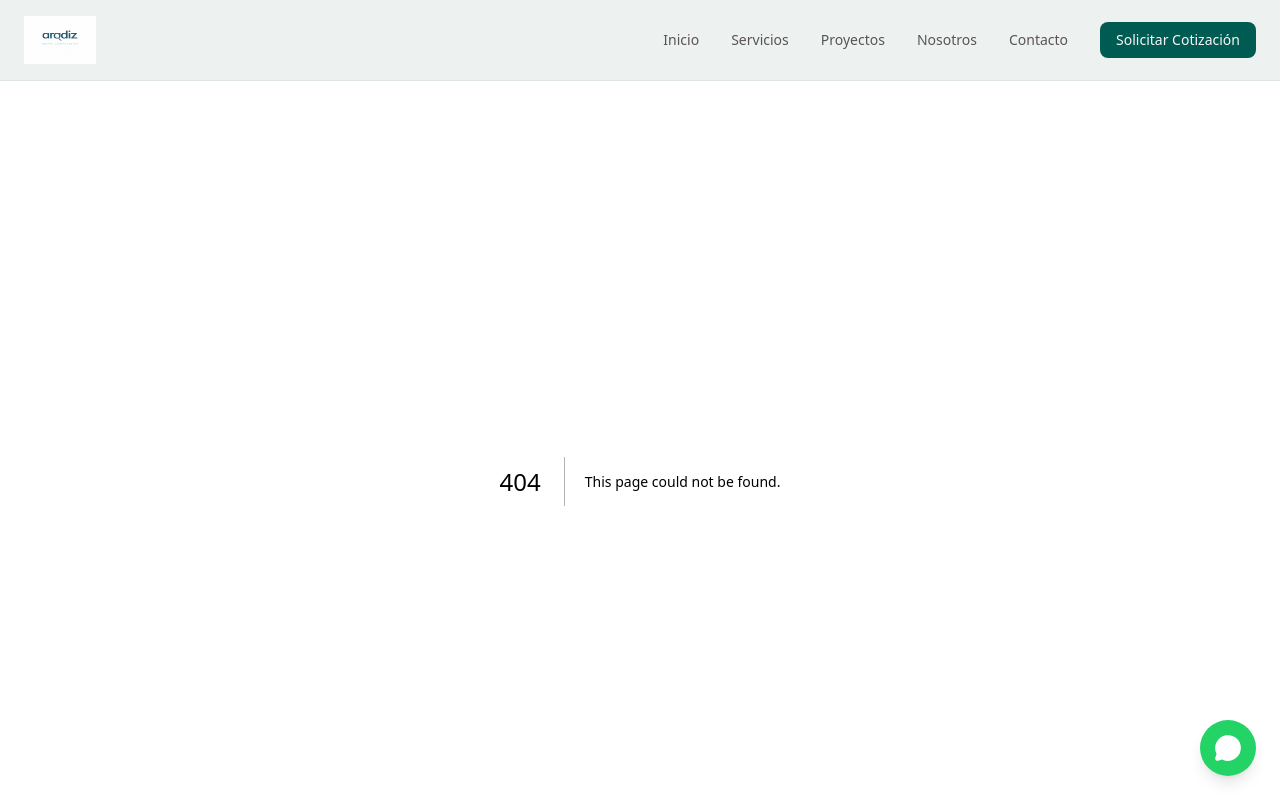
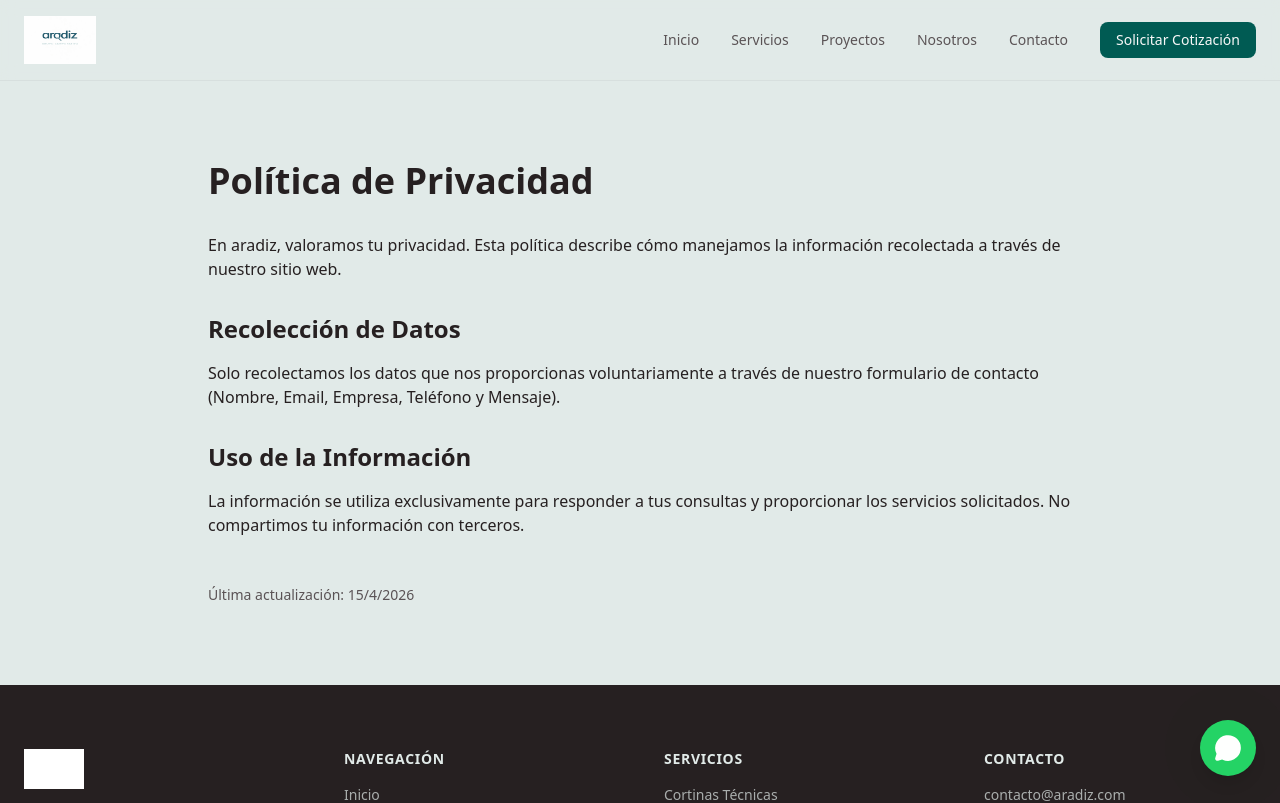
Before and after one commit to jackaranaram/aradiz, a Next.js app: page /privacidad in a window 1280 px wide. Before the commit this address had no page. Shown: the top 803 px of the page. Built offline with nearby package versions, Linux system fonts and the light colour scheme.

Commit message:
feat: add Terms of Use and Privacy Policy pages and update gitignore.

```diff
--- a/src/app/contacto/page.tsx
+++ b/src/app/contacto/page.tsx
@@ -38,14 +38,27 @@ export default function ContactPage() {
         setIsSubmitting(true);
         setError("");
 
+        console.log("Iniciando envío de formulario a Firestore...");
+        console.log("Config actual:", {
+            projectId: process.env.NEXT_PUBLIC_FIREBASE_PROJECT_ID,
+            authDomain: process.env.NEXT_PUBLIC_FIREBASE_AUTH_DOMAIN
+        });
+
+        const timeoutPromise = new Promise((_, reject) =>
+            setTimeout(() => reject(new Error("Timeout: Firebase no responde tras 10 segundos")), 10000)
+        );
+
         try {
-            // Save to Firestore
-            await addDoc(collection(db, "leads"), {
+            // Save to Firestore with timeout
+            const addPromise = addDoc(collection(db, "leads"), {
                 ...formData,
                 createdAt: serverTimestamp(),
                 status: "nuevo",
             });
 
+            await Promise.race([addPromise, timeoutPromise]);
+
+            console.log("Documento guardado exitosamente");
             setIsSuccess(true);
             setFormData({
                 name: "",
@@ -55,15 +68,14 @@ export default function ContactPage() {
                 message: "",
             });
 
-            // Reset success message after 5 seconds
             setTimeout(() => {
                 setIsSuccess(false);
             }, 5000);
-        } catch (err) {
+        } catch (err: any) {
+            console.error("Error detallado Firebase:", err);
             setError(
-                "Hubo un error al enviar el mensaje. Por favor, intenta nuevamente o contáctanos por WhatsApp."
+                `Error: ${err.message || "Error desconocido"}. Por favor, contáctanos por WhatsApp.`
             );
-            console.error("Error saving lead:", err);
         } finally {
             setIsSubmitting(false);
         }
--- /dev/null
+++ b/src/app/privacidad/page.tsx
@@ -0,0 +1,25 @@
+import { siteConfig } from "@/config/site";
+
+export default function PrivacyPage() {
+  return (
+    <div className="container mx-auto px-4 py-20 max-w-4xl">
+      <h1 className="text-4xl font-bold mb-8">Política de Privacidad</h1>
+      <div className="prose prose-slate dark:prose-invert max-w-none">
+        <p className="mb-4">
+          En {siteConfig.name}, valoramos tu privacidad. Esta política describe cómo manejamos la información recolectada a través de nuestro sitio web.
+        </p>
+        <h2 className="text-2xl font-semibold mt-8 mb-4">Recolección de Datos</h2>
+        <p className="mb-4">
+          Solo recolectamos los datos que nos proporcionas voluntariamente a través de nuestro formulario de contacto (Nombre, Email, Empresa, Teléfono y Mensaje).
+        </p>
+        <h2 className="text-2xl font-semibold mt-8 mb-4">Uso de la Información</h2>
+        <p className="mb-4">
+          La información se utiliza exclusivamente para responder a tus consultas y proporcionar los servicios solicitados. No compartimos tu información con terceros.
+        </p>
+        <p className="mt-12 text-sm text-muted-foreground">
+          Última actualización: {new Date().toLocaleDateString("es-PE")}
+        </p>
+      </div>
+    </div>
+  );
+}
--- /dev/null
+++ b/src/app/terminos/page.tsx
@@ -0,0 +1,25 @@
+import { siteConfig } from "@/config/site";
+
+export default function TermsPage() {
+    return (
+        <div className="container mx-auto px-4 py-20 max-w-4xl">
+            <h1 className="text-4xl font-bold mb-8">Términos de Uso</h1>
+            <div className="prose prose-slate dark:prose-invert max-w-none">
+                <p className="mb-4">
+                    Bienvenido a {siteConfig.name}. Al acceder a nuestro sitio web, aceptas cumplir con los siguientes términos y condiciones.
+                </p>
+                <h2 className="text-2xl font-semibold mt-8 mb-4">Uso del Sitio</h2>
+                <p className="mb-4">
+                    El contenido de este sitio es para información general y puede cambiar sin previo aviso. Queda prohibido el uso no autorizado del material gráfico y marcas registradas de {siteConfig.name}.
+                </p>
+                <h2 className="text-2xl font-semibold mt-8 mb-4">Servicios</h2>
+                <p className="mb-4">
+                    Las cotizaciones proporcionadas a través del sitio son referenciales y están sujetas a evaluación técnica directa por parte de nuestro equipo.
+                </p>
+                <p className="mt-12 text-sm text-muted-foreground">
+                    Última actualización: {new Date().toLocaleDateString("es-PE")}
+                </p>
+            </div>
+        </div>
+    );
+}
```
Also changed, not shown: 1 other file (tests, documents, lock files or other folders).
